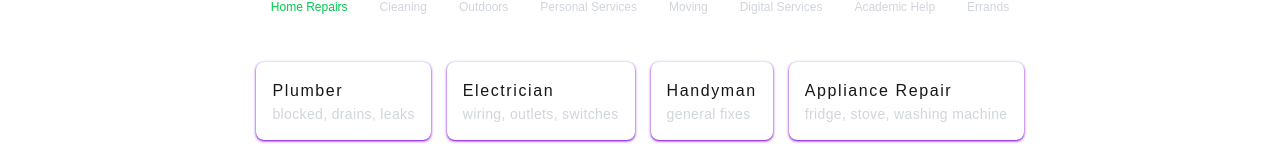
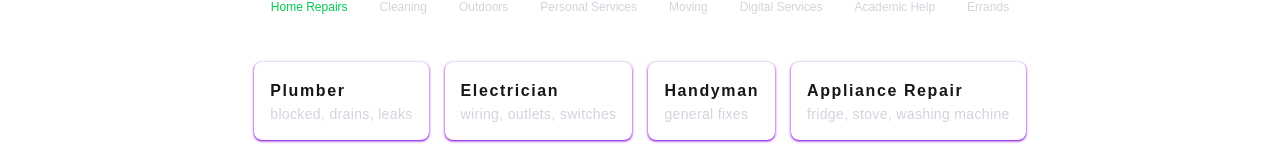
Before and after one commit to BlessingDotDev/vision-works, a Next.js app: page / in a window 1280 px wide. Both pictures are taken after a click on the element "Home Repairs". Shown: the part 346-514 px from the top of the page. Built offline with nearby package versions, Linux system fonts and the light colour scheme.

Commit message:
change selected text and task font

```diff
--- a/components/home/Task.tsx
+++ b/components/home/Task.tsx
@@ -30,7 +30,7 @@ function Task({id, name, setActive, Icon, active }: TaskProps) {
 
       <p className={clsx(
         active === id ? "text-green-500" : "text-gray-200",
-        "group-hover:text-green-500 text-gray-300 h-16 text-xs font-light leading-relaxed"
+        "group-hover:text-green-500 text-gray-300 h-16 text-xs leading-relaxed"
         )}
       >
         {name}
--- a/components/home/TaskSelected.tsx
+++ b/components/home/TaskSelected.tsx
@@ -12,7 +12,7 @@ function TaskSelected({ name, keywords}: TaskSelectedProps) {
       key={name}
       className="p-4 rounded-lg shadow-sm hover:shadow-md shadow-purple-700"
     >
-      <p className="font-thin leading-relaxed tracking-widest">
+      <p className="font-semibold leading-relaxed tracking-widest">
         {name}
       </p>
       <p className="text-gray-300 text-sm tracking-wide">
```
